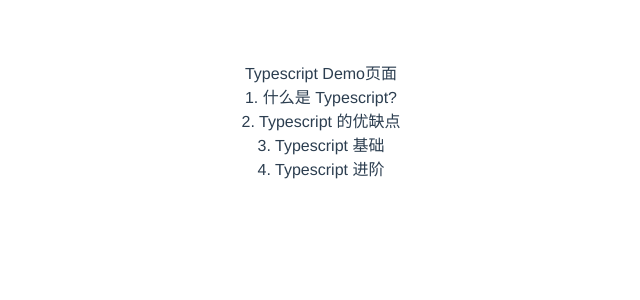
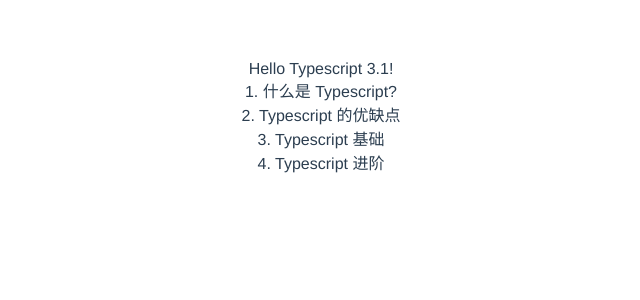
Before and after one commit to begodya/vue_go, a Vue app in the folder vue-ts/: page / in a window 1280 px wide. Shown: the top 300 px of the page, without its empty margins (319-959 px from the left). Built offline with nearby package versions, Linux system fonts and the light colour scheme.

Commit message:
typescript

```diff
--- a/vue-ts/src/components/Demo.vue
+++ b/vue-ts/src/components/Demo.vue
@@ -2,7 +2,7 @@
 /* ------------------------------------------- template ------------------------------------------- */
 <template>
   <div>
-    <div>{{sWord}}</div>
+    <div @click='actionChangeWord'>{{word}}</div>
     <div>1. 什么是 Typescript?</div>
     <div>2. Typescript 的优缺点</div>
     <div>3. Typescript 基础</div>
@@ -16,7 +16,7 @@ import { Component, Prop, Vue, Watch } from 'vue-property-decorator';
 
 @Component
 export default class Demo extends Vue {
-  private sWord: string = 'Hello Typescript!'; // sWord 内部属性
+  private word: string = 'Hello Typescript 3.1!'; // word 内部属性
 
   /* ----------------------1. 生命周期函数------------------------ */
   created () {
@@ -24,8 +24,8 @@ export default class Demo extends Vue {
   }
 
   /* ----------------------2. 监听属性函数------------------------ */
-  // 监听 sWord 是否发生改变
-  @Watch('sWord')
+  // 监听 word 是否发生改变
+  @Watch('word')
   onChangeValue (newV: string, oldV: string) {
     if (newV !== oldV) {
       alert('监控状态已经发生改变！！！');
@@ -35,12 +35,15 @@ export default class Demo extends Vue {
   }
 
   mounted (): void {
-    setTimeout(() => {
-      this.sWord = 'Typescript Demo页面';
-    }, 1500);
+    // setTimeout(() => {
+    //   this.word = 'Typescript Demo页面';
+    // }, 1500);
   }
 
   /* ----------------------3. 事件调用函数------------------------ */
+  actionChangeWord (): void {
+    this.word = 'Typescript Demo页面';
+  }
 
   /* ----------------------4. 内部功能函数------------------------ */
   showMeCode (): void {
@@ -82,6 +85,12 @@ export default class Demo extends Vue {
     // 泛型
     let genericsCode = this.showGenericsCode([7, 'seven']);
     console.log('genericsCode = ' + genericsCode);
+
+    // 模块
+    // 命名空间
+    // 模块解析
+    // 声明合并
+    // JSX
   }
 
   // 原始数据类型
@@ -106,9 +115,9 @@ export default class Demo extends Vue {
     // 字符串
     let sName: string = 'begodya';
     let nAge: number = 17;
-    let sSentence: string = `Hello, my name is ${sName}. I'll be ${nAge +
+    let sentence: string = `Hello, my name is ${sName}. I'll be ${nAge +
       1} years old next month.`;
-    console.log(sSentence);
+    console.log(sentence);
 
     // 空值、Null、Undefined
     let unusale: void;
--- /dev/null
+++ b/vue-ts/vue.config.js
@@ -0,0 +1,21 @@
+module.exports = {
+  // // 入口
+  // entry: "",
+
+  // // 出口
+  // output: "",
+
+  // // 简单的配置方式
+  // configureWebpack: config => {
+  //   if (process.env.NODE_ENV === 'production') {
+  //     // 为生产环境修改配置
+  //   } else {
+  //     // 为开发环境修改配置
+  //   }
+  // },
+
+  // // 链式操作：更细粒度的控制内部配置，可以定义具名的 loader 规则和具名插件
+  // chainWebpack: config => {
+
+  // }
+}
```
Also changed, not shown: vue-ts/package.json (line endings or trailing spaces).
